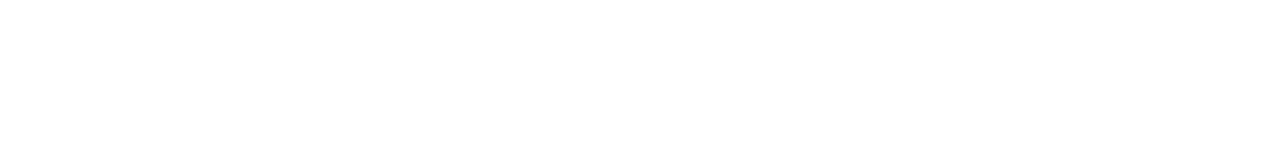
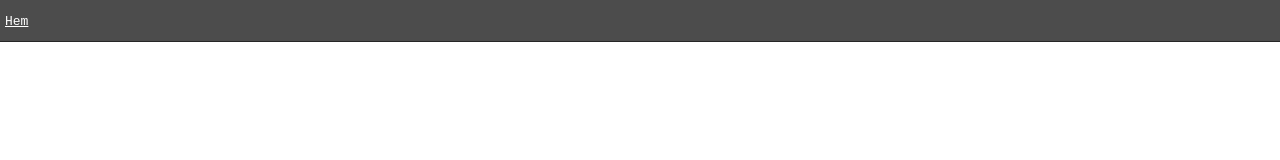
Before and after one commit to DavidLingvall/Projektuppgiften, a plain HTML site: page startsidaJohan.html in a window 1280 px wide. Drawn offline with nearby package versions, Linux system fonts and the light colour scheme.

Commit message:
Johan
asdasd

```diff
--- a/startsidaJohan.html
+++ b/startsidaJohan.html
@@ -0,0 +1,17 @@
+
+<!DOCTYPE html>
+<html lang="en" dir="ltr">
+  <head>
+    <meta charset="utf-8">
+    <meta name="viewport" content="width=device-width, initial-scale=1.0">
+    <title>Johans branch</title>
+    <link rel="stylesheet" href="style.css">
+  </head>
+  <body>
+    <div id="header">
+      <a href="index.html">Hem</a>
+    </div>
+
+  </body>
+  <script src="https://code.jquery.com/jquery-latest.js"></script>
+</html>
--- a/style.css
+++ b/style.css
@@ -4,15 +4,29 @@
 body{
   width: 100%;
   margin: 0;
-  background-color: grey;
+  background-color: white;
 }
 #header{
-  background-color:#FFFFFF;
-  height: 50px;
-  text-align: center;
+  background-color: rgba(0, 0, 0, 0.7);
+  height: 42px;
+  font-family: monospace;
+  text-align: justify;
   border-bottom: solid;
   border-width: 1px;
   border-color: rgba(0, 0, 0, 0.5);
+  color: white;
+  padding-top: 14px;
+  padding-left: 5px;
 }
 
-header
+#header a{
+color: white;
+
+}
+
+#header a:hover{
+color:white;
+border-bottom: solid;
+border-color: white;
+
+}
```
Also changed, not shown: index.html (+2 -2 lines), marmor.jpg (added), marmoria.jpeg (added).
